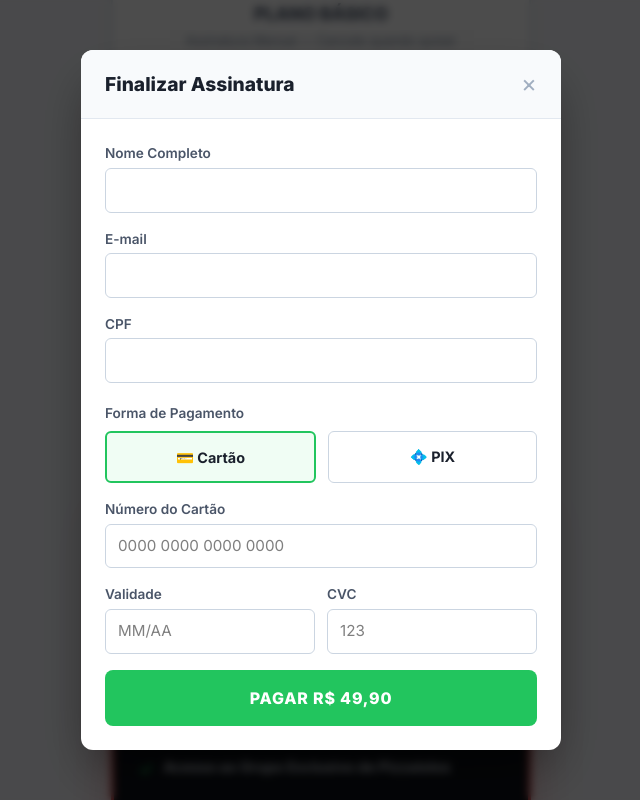
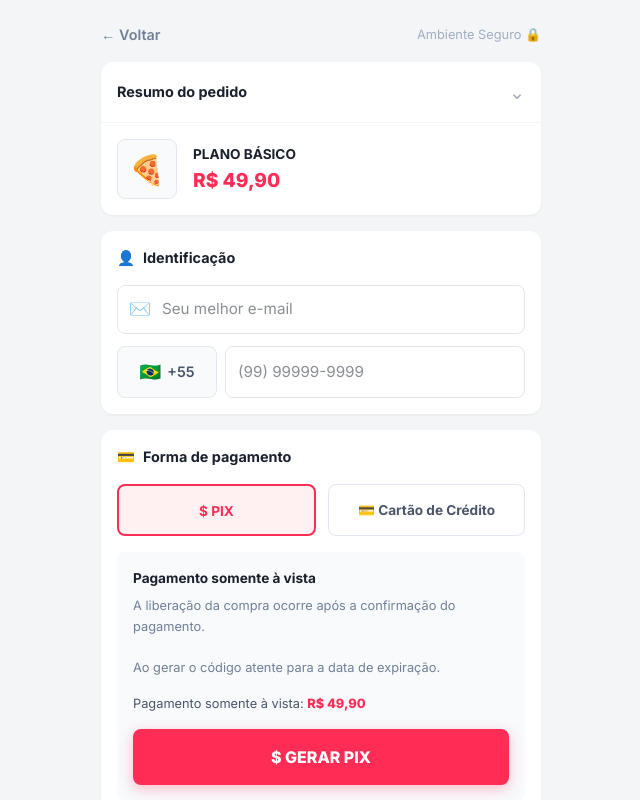
Before and after one commit to Railane-a11y/pizzacontrol, a plain HTML site: page index.html in a window 1280 px wide. Both pictures are taken after a click on the link "ASSINAR PLANO BÁSICO". Shown: the part 4941-5741 px from the top of the page, without its empty margins (319-959 px from the left). Drawn offline with nearby package versions, Linux system fonts and the light colour scheme.

Commit message:
Update index.html

```diff
--- a/index.html
+++ b/index.html
@@ -847,72 +847,111 @@
   });
 </script>
 <!-- Checkout Modal -->
-<div id="checkoutModal" style="display:none; position:fixed; inset:0; z-index:9999; background:rgba(0,0,0,0.7); backdrop-filter:blur(4px); align-items:center; justify-content:center; padding: 16px;">
-  <div style="background:#fff; border-radius:12px; width:100%; max-width:480px; overflow:hidden; box-shadow:0 25px 50px -12px rgba(0,0,0,0.5);">
-    <div style="background:#f8fafc; padding:16px 24px; border-bottom:1px solid #e2e8f0; display:flex; justify-content:space-between; align-items:center;">
-      <h3 style="margin:0; font-size:1.2rem; font-weight:800; color:#1a202c;">Finalizar Assinatura</h3>
-      <button onclick="closeCheckoutModal()" style="background:none; border:none; font-size:1.5rem; color:#a0aec0; cursor:pointer;">&times;</button>
-    </div>
-    <div style="padding:24px;">
-      <form id="checkoutForm" onsubmit="handleCheckoutSubmit(event)">
-        <input type="hidden" name="plan" id="planInput" value="">
-        <input type="hidden" name="price" id="priceInput" value="">
-        <div style="margin-bottom:16px;">
-          <label style="display:block; font-size:0.85rem; font-weight:600; color:#4a5568; margin-bottom:4px;">Nome Completo</label>
-          <input type="text" name="name" required style="width:100%; padding:10px 12px; border:1px solid #cbd5e1; border-radius:6px; font-size:0.95rem;">
+<div id="checkoutModal" style="display:none; position:fixed; inset:0; z-index:9999; background:#f4f5f7; overflow-y:auto; padding: 24px 16px;">
+
+  <div style="max-width:440px; margin:0 auto 16px; display:flex; justify-content:space-between; align-items:center;">
+    <button type="button" onclick="closeCheckoutModal()" style="background:none; border:none; font-size:0.9rem; font-weight:600; color:#718096; cursor:pointer;">← Voltar</button>
+    <span style="font-size:0.8rem; color:#a0aec0;">Ambiente Seguro 🔒</span>
+  </div>
+
+  <div style="max-width:440px; margin:0 auto;">
+    <form id="checkoutForm" onsubmit="handleCheckoutSubmit(event)">
+      <input type="hidden" name="plan" id="planInput" value="">
+      <input type="hidden" name="price" id="priceInput" value="">
+
+      <!-- Resumo do Pedido -->
+      <div style="background:#fff; border-radius:12px; margin-bottom:16px; box-shadow:0 1px 3px rgba(0,0,0,0.05);">
+        <div style="padding:16px; border-bottom:1px solid #f1f5f9; display:flex; justify-content:space-between; align-items:center;">
+          <span style="font-weight:700; font-size:0.9rem; color:#1a202c;">Resumo do pedido</span>
+          <span style="color:#a0aec0; font-size:1.2rem;">⌄</span>
         </div>
-        <div style="margin-bottom:16px;">
-          <label style="display:block; font-size:0.85rem; font-weight:600; color:#4a5568; margin-bottom:4px;">E-mail</label>
-          <input type="email" name="email" required style="width:100%; padding:10px 12px; border:1px solid #cbd5e1; border-radius:6px; font-size:0.95rem;">
+        <div style="padding:16px; display:flex; gap:16px; align-items:center;">
+          <div style="width:60px; height:60px; background:#f8fafc; border-radius:8px; display:flex; justify-content:center; align-items:center; font-size:1.8rem; border:1px solid #e2e8f0;">🍕</div>
+          <div>
+            <div id="checkoutPlanName" style="font-weight:700; font-size:0.85rem; color:#1a202c; text-transform:uppercase;">PLANO BÁSICO</div>
+            <div id="checkoutPlanPrice" style="font-weight:800; font-size:1.2rem; color:#ff2c55; margin-top:2px;">R$ 49,90</div>
+          </div>
         </div>
-        <div style="margin-bottom:20px;">
-          <label style="display:block; font-size:0.85rem; font-weight:600; color:#4a5568; margin-bottom:4px;">CPF</label>
-          <input type="text" name="cpf" required style="width:100%; padding:10px 12px; border:1px solid #cbd5e1; border-radius:6px; font-size:0.95rem;">
+      </div>
+
+      <!-- Identificação -->
+      <div style="background:#fff; border-radius:12px; margin-bottom:16px; box-shadow:0 1px 3px rgba(0,0,0,0.05); padding:16px;">
+        <div style="font-weight:700; font-size:0.9rem; color:#1a202c; margin-bottom:16px; display:flex; align-items:center; gap:8px;">
+          <span style="color:#a0aec0;">👤</span> Identificação
+        </div>
+        <div style="margin-bottom:12px;">
+          <div style="position:relative;">
+            <span style="position:absolute; left:12px; top:50%; transform:translateY(-50%); color:#a0aec0; font-size:1.1rem;">✉️</span>
+            <input type="email" name="email" placeholder="Seu melhor e-mail" required style="width:100%; padding:12px 12px 12px 44px; border:1px solid #e2e8f0; border-radius:8px; font-size:0.95rem; background:#fff; color:#1a202c; outline:none;">
+          </div>
+        </div>
+        <div>
+          <div style="position:relative; display:flex; gap:8px;">
+            <div style="border:1px solid #e2e8f0; border-radius:8px; padding:12px; display:flex; align-items:center; gap:6px; background:#f8fafc; width:100px; justify-content:center;">
+              <span style="font-size:1.1rem;">🇧🇷</span>
+              <span style="font-weight:600; color:#4a5568; font-size:0.9rem;">+55</span>
+            </div>
+            <input type="text" name="phone" placeholder="(99) 99999-9999" required style="flex:1; padding:12px; border:1px solid #e2e8f0; border-radius:8px; font-size:0.95rem; background:#fff; color:#1a202c; outline:none;">
+          </div>
+        </div>
+      </div>
+
+      <!-- Forma de Pagamento -->
+      <div style="background:#fff; border-radius:12px; margin-bottom:16px; box-shadow:0 1px 3px rgba(0,0,0,0.05); padding:16px;">
+        <div style="font-weight:700; font-size:0.9rem; color:#1a202c; margin-bottom:16px; display:flex; align-items:center; gap:8px;">
+          <span style="color:#a0aec0;">💳</span> Forma de pagamento
+        </div>
+        <div style="display:flex; gap:12px; margin-bottom:16px;">
+          <label style="flex:1; border:2px solid #ff2c55; border-radius:8px; padding:12px; text-align:center; cursor:pointer; background:#fff0f2; transition:all 0.2s;" id="lbl-pix">
+            <input type="radio" name="payment_method" value="pix" checked onchange="togglePaymentMethod()" style="display:none;">
+            <span style="font-weight:700; color:#ff2c55; font-size:0.85rem;">$ PIX</span>
+          </label>
+          <label style="flex:1; border:1px solid #e2e8f0; border-radius:8px; padding:12px; text-align:center; cursor:pointer; background:#fff; transition:all 0.2s;" id="lbl-cartao">
+            <input type="radio" name="payment_method" value="cartao" onchange="togglePaymentMethod()" style="display:none;">
+            <span style="font-weight:700; color:#4a5568; font-size:0.85rem;">💳 Cartão de Crédito</span>
+          </label>
         </div>
 
-        <div style="margin-bottom:16px;">
-          <label style="display:block; font-size:0.85rem; font-weight:600; color:#4a5568; margin-bottom:8px;">Forma de Pagamento</label>
-          <div style="display:flex; gap:12px;">
-            <label style="flex:1; border:2px solid #22c55e; border-radius:6px; padding:12px; text-align:center; cursor:pointer; background:#f0fdf4;" id="lbl-cartao">
-              <input type="radio" name="payment_method" value="cartao" checked onchange="togglePaymentMethod()" style="display:none;">
-              <span style="font-weight:700; color:#1a202c; font-size:0.9rem;">💳 Cartão</span>
-            </label>
-            <label style="flex:1; border:1px solid #cbd5e1; border-radius:6px; padding:12px; text-align:center; cursor:pointer; background:#fff;" id="lbl-pix">
-              <input type="radio" name="payment_method" value="pix" onchange="togglePaymentMethod()" style="display:none;">
-              <span style="font-weight:700; color:#1a202c; font-size:0.9rem;">💠 PIX</span>
-            </label>
-          </div>
+        <!-- PIX INFO -->
+        <div id="pix-fields" style="background:#f8fafc; border-radius:8px; padding:16px; text-align:center; display:block;">
+          <div style="font-weight:700; font-size:0.85rem; color:#1a202c; margin-bottom:8px; text-align:left;">Pagamento somente à vista</div>
+          <p style="margin:0 0 16px 0; font-size:0.8rem; color:#718096; line-height:1.6; text-align:left;">A liberação da compra ocorre após a confirmação do pagamento.<br><br>Ao gerar o código atente para a data de expiração.</p>
+          <div style="font-size:0.8rem; color:#4a5568; margin-bottom:16px; text-align:left;">Pagamento somente à vista: <span id="pix-total" style="font-weight:800; color:#ff2c55;">R$ 49,90</span></div>
+          <button type="submit" id="btn-pix" style="width:100%; background:#ff2c55; color:#fff; border:none; padding:16px; border-radius:8px; font-weight:800; font-size:1rem; cursor:pointer; text-transform:uppercase; transition:all 0.2s; box-shadow:0 4px 14px rgba(255,44,85,0.3);">
+            $ GERAR PIX
+          </button>
         </div>
 
-        <div id="card-fields" style="display:block;">
-          <div style="margin-bottom:16px;">
-            <label style="display:block; font-size:0.85rem; font-weight:600; color:#4a5568; margin-bottom:4px;">Número do Cartão</label>
-            <input type="text" name="card_number" style="width:100%; padding:10px 12px; border:1px solid #cbd5e1; border-radius:6px; font-size:0.95rem;" placeholder="0000 0000 0000 0000">
+        <!-- CARTAO INFO -->
+        <div id="card-fields" style="background:#f8fafc; border-radius:8px; padding:16px; display:none;">
+          <div style="margin-bottom:12px;">
+            <input type="text" name="card_number" style="width:100%; padding:12px; border:1px solid #e2e8f0; border-radius:8px; font-size:0.95rem; outline:none;" placeholder="Número do Cartão">
           </div>
           <div style="display:flex; gap:12px; margin-bottom:16px;">
             <div style="flex:1;">
-              <label style="display:block; font-size:0.85rem; font-weight:600; color:#4a5568; margin-bottom:4px;">Validade</label>
-              <input type="text" name="card_expiry" style="width:100%; padding:10px 12px; border:1px solid #cbd5e1; border-radius:6px; font-size:0.95rem;" placeholder="MM/AA">
+              <input type="text" name="card_expiry" style="width:100%; padding:12px; border:1px solid #e2e8f0; border-radius:8px; font-size:0.95rem; outline:none;" placeholder="MM/AA">
             </div>
             <div style="flex:1;">
-              <label style="display:block; font-size:0.85rem; font-weight:600; color:#4a5568; margin-bottom:4px;">CVC</label>
-              <input type="text" name="card_cvc" style="width:100%; padding:10px 12px; border:1px solid #cbd5e1; border-radius:6px; font-size:0.95rem;" placeholder="123">
+              <input type="text" name="card_cvc" style="width:100%; padding:12px; border:1px solid #e2e8f0; border-radius:8px; font-size:0.95rem; outline:none;" placeholder="CVC">
             </div>
           </div>
+          <button type="submit" id="btn-cartao" style="width:100%; background:#ff2c55; color:#fff; border:none; padding:16px; border-radius:8px; font-weight:800; font-size:1rem; cursor:pointer; text-transform:uppercase; transition:all 0.2s; box-shadow:0 4px 14px rgba(255,44,85,0.3);">
+            COMPRAR AGORA
+          </button>
         </div>
 
-        <div id="pix-fields" style="display:none; text-align:center; padding:16px; background:#f0fdf4; border:1px dashed #22c55e; border-radius:8px; margin-bottom:16px;">
-          <p style="margin:0; font-size:0.9rem; color:#166534; font-weight:600;">O código PIX será gerado na próxima etapa após clicar em Pagar.</p>
-        </div>
+      </div>
 
-        <button type="submit" id="btn-pagar" style="width:100%; background:#22c55e; color:#fff; border:none; padding:16px; border-radius:8px; font-weight:800; font-size:1rem; cursor:pointer; text-transform:uppercase; letter-spacing:0.05em; transition:all 0.2s;">
-          Pagar R$ 49,90
-        </button>
-        <div id="loading-msg" style="display:none; text-align:center; margin-top:12px; font-size:0.9rem; font-weight:600; color:#4a5568;">
-          Processando...
-        </div>
-      </form>
-    </div>
+      <!-- LOADING / FOOTER -->
+      <div id="loading-msg" style="display:none; text-align:center; margin-bottom:16px; font-size:0.9rem; font-weight:600; color:#4a5568;">
+        Processando...
+      </div>
+
+      <div style="text-align:center; font-size:0.75rem; color:#a0aec0; margin-top:8px;">
+        <p style="margin:0 0 8px 0;">🔒 Pagamento 100% seguro · Site protegido</p>
+        <p style="margin:0; line-height:1.5;">Você está em uma página de checkout segura.<br>A responsabilidade pela oferta é do vendedor.</p>
+      </div>
+    </form>
   </div>
 </div>
 
@@ -921,11 +960,13 @@
     document.getElementById('planInput').value = planName;
     document.getElementById('priceInput').value = price;
 
-    // Update button text to show correct price
-    const btnPagar = document.getElementById('btn-pagar');
-    btnPagar.innerText = `PAGAR R$ ${price.toFixed(2).replace('.', ',')}`;
+    // Update texts
+    const priceStr = `R$ ${price.toFixed(2).replace('.', ',')}`;
+    document.getElementById('checkoutPlanName').innerText = `PLANO ${planName}`;
+    document.getElementById('checkoutPlanPrice').innerText = priceStr;
+    document.getElementById('pix-total').innerText = priceStr;
 
-    document.getElementById('checkoutModal').style.display = 'flex';
+    document.getElementById('checkoutModal').style.display = 'block';
     document.body.style.overflow = 'hidden';
   }
 
@@ -939,11 +980,13 @@
     document.getElementById('card-fields').style.display = isCartao ? 'block' : 'none';
     document.getElementById('pix-fields').style.display = isCartao ? 'none' : 'block';
 
-    document.getElementById('lbl-cartao').style.border = isCartao ? '2px solid #22c55e' : '1px solid #cbd5e1';
-    document.getElementById('lbl-cartao').style.background = isCartao ? '#f0fdf4' : '#fff';
+    document.getElementById('lbl-pix').style.border = !isCartao ? '2px solid #ff2c55' : '1px solid #e2e8f0';
+    document.getElementById('lbl-pix').style.background = !isCartao ? '#fff0f2' : '#fff';
+    document.querySelector('#lbl-pix span').style.color = !isCartao ? '#ff2c55' : '#4a5568';
 
-    document.getElementById('lbl-pix').style.border = !isCartao ? '2px solid #22c55e' : '1px solid #cbd5e1';
-    document.getElementById('lbl-pix').style.background = !isCartao ? '#f0fdf4' : '#fff';
+    document.getElementById('lbl-cartao').style.border = isCartao ? '2px solid #ff2c55' : '1px solid #e2e8f0';
+    document.getElementById('lbl-cartao').style.background = isCartao ? '#fff0f2' : '#fff';
+    document.querySelector('#lbl-cartao span').style.color = isCartao ? '#ff2c55' : '#4a5568';
 
     const cardInputs = document.querySelectorAll('#card-fields input');
     cardInputs.forEach(input => input.required = isCartao);
@@ -955,8 +998,10 @@
   async function handleCheckoutSubmit(e) {
     e.preventDefault();
 
-    const btn = document.getElementById('btn-pagar');
+    const isCartao = document.querySelector('input[name="payment_method"]:checked').value === 'cartao';
+    const btn = isCartao ? document.getElementById('btn-cartao') : document.getElementById('btn-pix');
     const loadingMsg = document.getElementById('loading-msg');
+
     btn.disabled = true;
     btn.style.opacity = '0.7';
     loadingMsg.style.display = 'block';
@@ -966,7 +1011,6 @@
     const data = Object.fromEntries(formData.entries());
 
     // NOTE: INSIRA AQUI A SUA URL DO WEBHOOK DO MAKE
-    // Exemplo: https://hook.us1.make.com/abc123xyz...
     const MAKE_WEBHOOK_URL = "SUA_URL_DO_WEBHOOK_AQUI";
 
     try {
```
